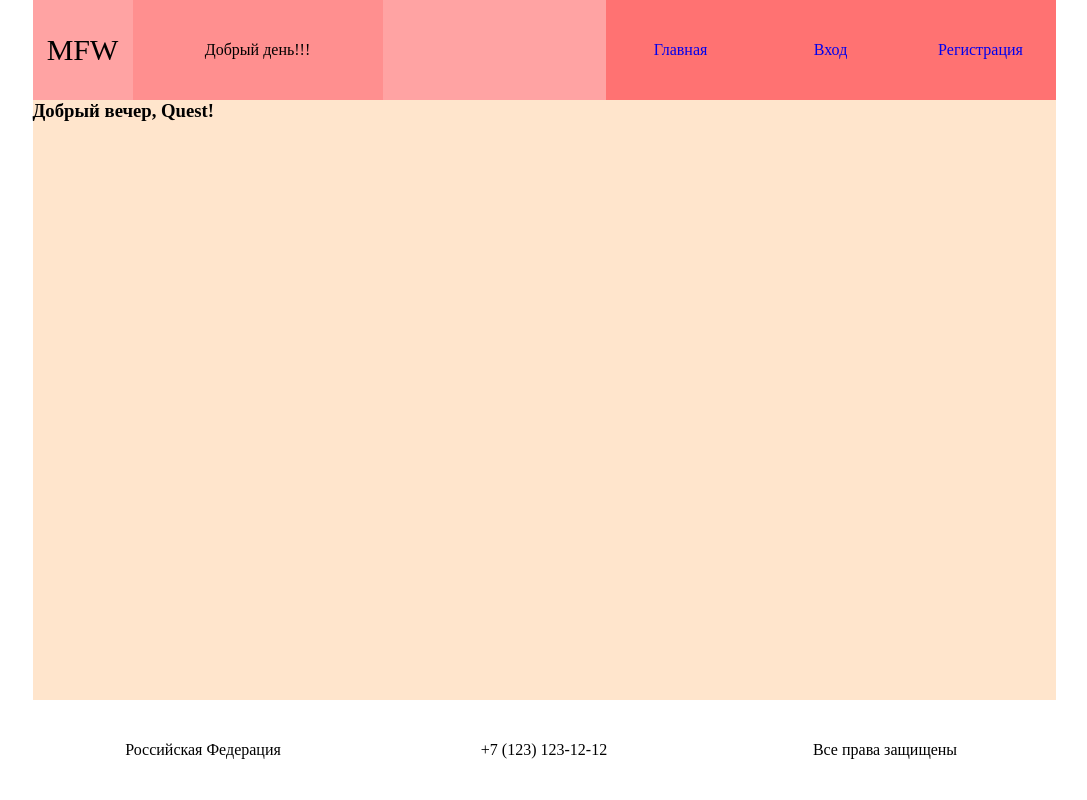
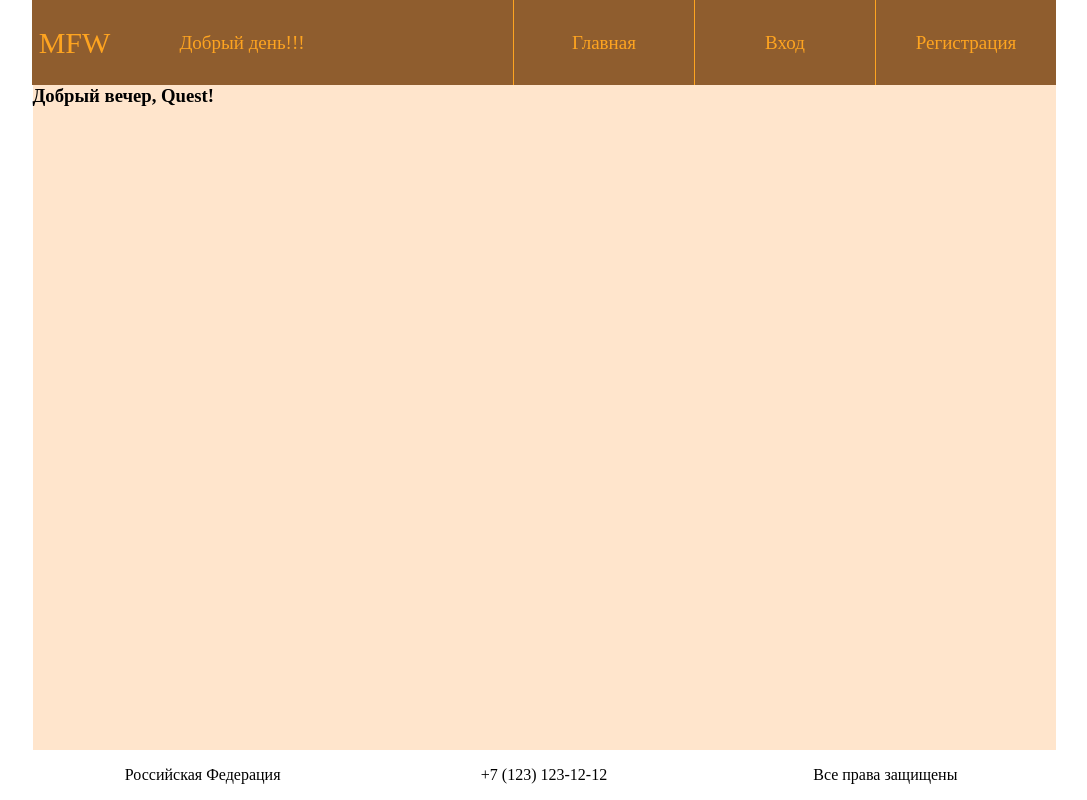
Before and after one commit to AlexeyAverin/MFW, a PHP site: page / in a window 1280 px wide. Shown: the whole page, without its empty margins (96-1183 px from the left). Run offline with PHP 8.4, Linux system fonts and the light colour scheme.

Commit message:
Добрый вечерgit add css/styles.css! CSSgit add css/styles.css!

```diff
--- a/htdocs/css/styles.css
+++ b/htdocs/css/styles.css
@@ -2,17 +2,31 @@
 
 
 
+:root{
+    --height-header: 85px;
+    --height-contacts: 50px;
+    --width-area: 1024px;
+    --chto-to: 0px;
+    --width-logotip: 85px;
+    --width-company: 250px;
+    --width-menu-item: 180px;
+    --color-background-menu: rgba(143, 93, 46, 1);
+    --color-text-menu: rgba(254, 164, 32, 1);
+}
+
+
 * { margin: 0; padding: 0; }
+/*Header*/
+header { width: var(--width-area); height: var(--height-header); margin: 0 auto; /*background-color: rgba(150, 75, 0, 1);*/ }
+div.logotip { width: 85px; height: 100%; color: var(--color-text-menu); font-size: 30px; text-align: center; line-height: var(--height-header); float: left; background-color: var(--color-background-menu); }
+div.company { width: var(--width-company); height: 100%; font-size: 19px; color: var(--color-text-menu); text-align: center; line-height: var(--height-header); float: left; background-color: var(--color-background-menu); }
+div.menu { width: calc(var(--width-area) - (var(--width-company) + var(--width-logotip))); height: 100%; color: var(--color-text-menu); float: left; background-color: var(--color-background-menu); }
+div.menu a { width: var(--width-menu-item); height: 100%; font-size: 19px; color: var(--color-text-menu); border-left: 1px solid rgba(254, 164, 32, 1); float: right; text-align: center; line-height: var(--height-header); display: inline-block; text-decoration: none; background-color: var(--color-background-menu); }
+div.menu a:hover { background-color: var(--color-text-menu); color: var(--color-background-menu); }
 
-/*Header*/
-header { width: 1023px; height: 100px; margin: 0 auto; background-color: rgba(254, 0, 0, 0.2); }
-div.logotip { width: 100px; height: 100px; font-size: 30px; text-align: center; line-height: 100px; float: left; background-color: rgba(254, 0, 0, 0.2); }
-div.company { width: 250px; height: 100px; text-align: center; line-height: 100px; float: left; background-color: rgba(254, 0, 0, 0.3); }
-div.menu { width: calc(1023px - 350px); height: 100px; float: left; background-color: rgba(254, 0, 0, 0.2); }
-div.menu a { width: 150px; height: 100px; float: right; text-align: center; line-height: 100px; display: inline-block; text-decoration: none; background-color: rgba(254, 0, 0, 0.3); }
-div.menu a:hover { background-color: rgba(254, 0, 0, 0.2); }
 /*Contents*/
-div.contents { width: 1023px; height: calc( 100vh - 200px ); margin: 0 auto; background-color: rgba(254, 127, 0, 0.2); }
+div.contents { width: 1023px; height: calc( 100vh - (var(--height-header) + var(--height-contacts)) ); margin: 0 auto; background-color: rgba(254, 127, 0, 0.2); }
+
 
 /*Auth*/
 div.containerAuth                   { width: 275px; height: 125px; box-shadow: 0 0 10px rgb(150, 150, 150); box-sizing: border-box; padding: 13px; margin: calc(50vh - 164px) auto; border-radius: 13px; border: 1px solid rgb(150, 150, 150); background-color: rgb(240, 240, 240); }
@@ -26,5 +40,5 @@ div.containerRegistr label  { width: 150px; margin-left: 27px; display: inline-b
 div.containerRegiste input  { width: 100px; }
 
 /*Contacts*/
-div.contacts { width: 1023px; height: 100px; margin: 0 auto; line-height: 100px; background-color: rgba(254, 254, 0, 0.2); }
-div.contactsItems { width: 341px; height: 100%; text-align: center; float: left; background-color: white;}
+div.contacts { width: var(--width-area); height: var(--height-contacts); margin: 0 auto; line-height: var(--height-contacts); background-color: rgba(254, 254, 0, 0.2); }
+div.contactsItems { width: calc(var(--width-area) / 3); height: 100%; text-align: center; float: left; background-color: white;}
```
